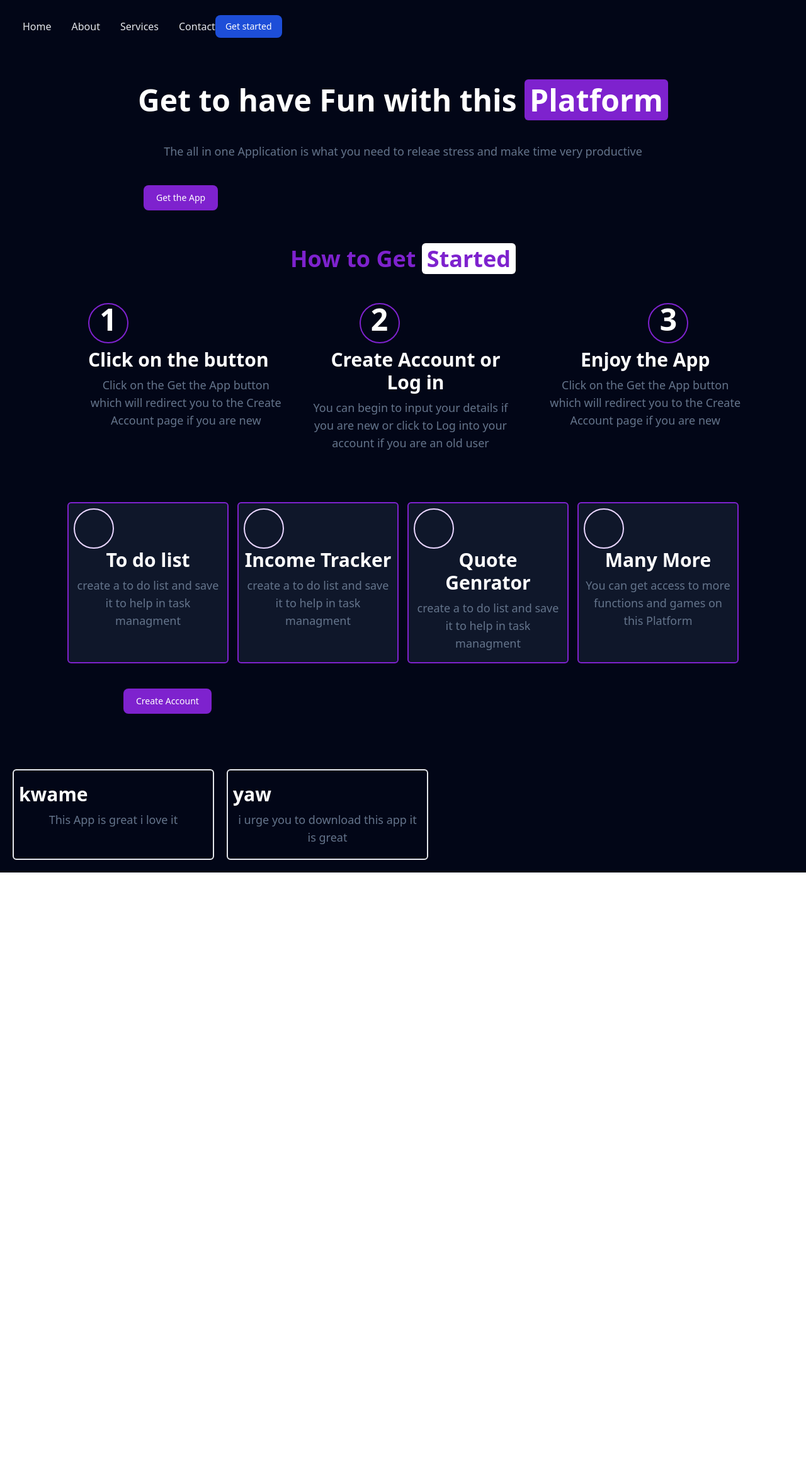
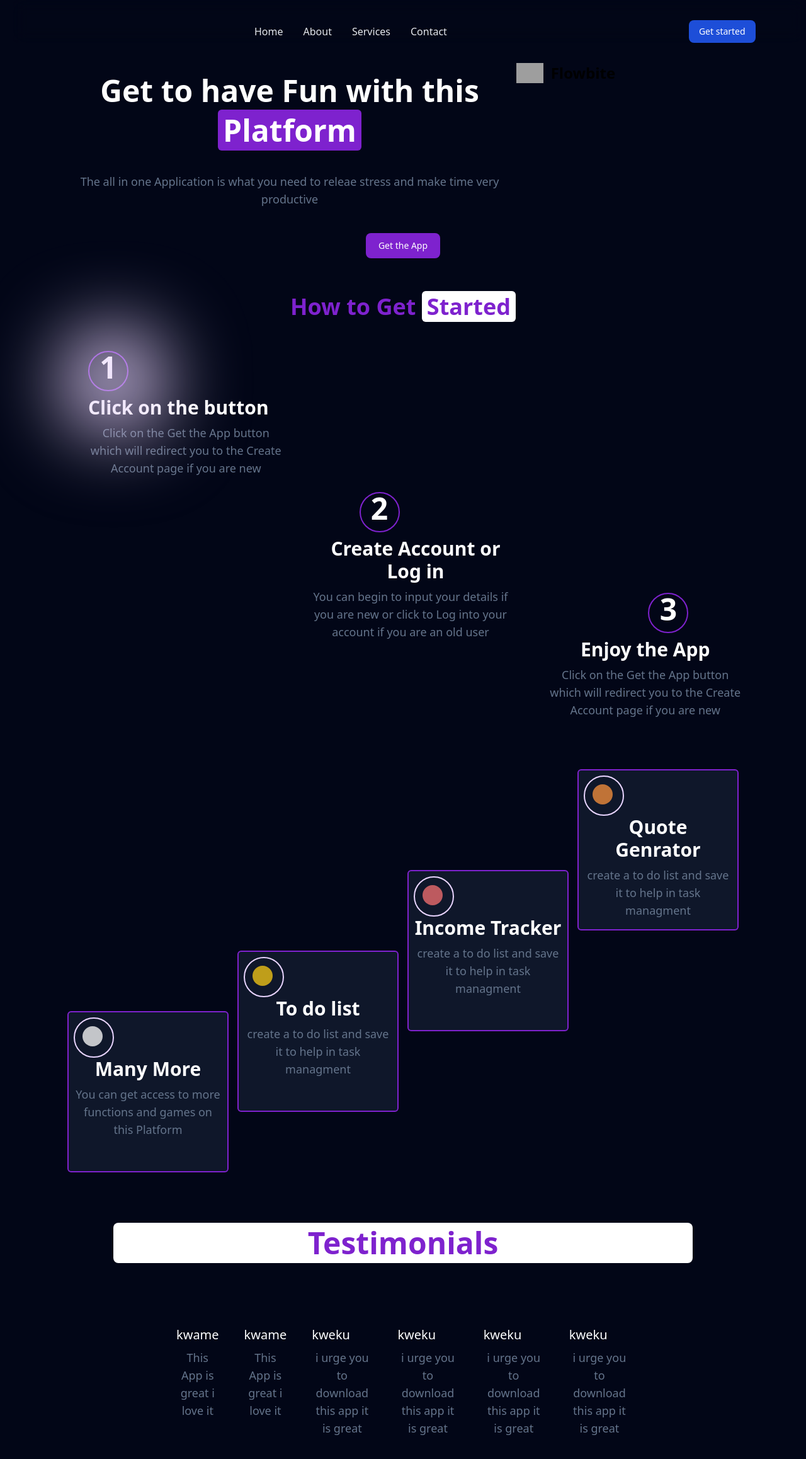
Before and after one commit to gyeduernest/second_vite_project, a React (Vite) app in the folder my-project/: page / in a window 1280 px wide. Shown: the top 2316 px of the page at 63% size. Before the commit the page ends 1385 px from the top, so only its background shows below. Built offline with nearby package versions, Linux system fonts and the light colour scheme; grey boxes are pictures that could not be loaded.

Commit message:
Mobile Navigation done but not complete

```diff
--- a/my-project/package.json
+++ b/my-project/package.json
@@ -14,7 +14,8 @@
     "flowbite-react": "^0.6.4",
     "react": "^18.2.0",
     "react-dom": "^18.2.0",
-    "react-router-dom": "6.4"
+    "react-router-dom": "6.4",
+    "react-spring": "^9.7.3"
   },
   "devDependencies": {
     "@types/react": "^18.2.15",
--- a/my-project/src/App.jsx
+++ b/my-project/src/App.jsx
@@ -1,7 +1,6 @@
 import React from "react"
-import NavBar from "./NavBar"
 import Home from "./pages/Home"
-import MyTestimony from "./Main_components/nested_comps"
+import DesktopNavBar from "./DesktopNav"
 
 
 function App() {
@@ -9,13 +8,13 @@ function App() {
   return (
     <>
     <div className="lg:p-5 bg-slate-950">
-      <div className="fixed z-50 top-2">
-    <NavBar/>
+      <div className="fixed z-50 top-0 backdrop-blur-md lg:w-full w-full">
+    <DesktopNavBar/>
       </div>
 
       <Home/>
 
-      <MyTestimony/>
+
 
 
 
--- a/my-project/src/Components.jsx
+++ b/my-project/src/Components.jsx
@@ -1,5 +1,5 @@
 import React from "react";
-import Card from "./Main_components/nested_comps";
+import Card from "./Main_components/Testimonials";
 
 export const PrimaryBtn = ({text}) => {
   return (
--- /dev/null
+++ b/my-project/src/DesktopNav.jsx
@@ -0,0 +1,39 @@
+import React from 'react'
+import MobileNav from './MobileNav'
+
+export default function DesktopNavBar() {
+  return (
+    <div>
+
+<nav class="bg-inherit   border-gray-200 dark:bg-gray-900 top-0">
+  <div class="max-w-screen-xl flex flex-wrap items-center justify-between mx-auto p-4">
+      {/* This is the mobile Nv functional component */}
+    <MobileNav/>
+  </div>
+  <div class="flex md:order-2">
+
+
+  <div class="items-center justify-between hidden w-full md:flex md:w-auto md:order-1 lg:pl-96" id="navbar-cta">
+    <ul className="lg:mr-96 flex flex-col font-medium p-4 md:p-0 mt-4 border border-gray-100 rounded-lg bg-inherit md:flex-row md:space-x-8 md:mt-0 md:border-0 md:bg-inherit dark:bg-gray-800 md:dark:bg-gray-900 dark:border-gray-700">
+
+      <li>
+        <a href="#" class="block py-2 pl-3 pr-4 text-white bg-blue-700 rounded md:bg-transparent md:text-gray-200 md:p-0 md:dark:text-blue-500" aria-current="page">Home</a>
+      </li>
+      <li>
+        <a href="#" class="block py-2 pl-3 pr-4 md:text-gray-200 rounded hover:bg-gray-100 md:hover:bg-transparent md:hover:text-blue-700 md:p-0 md:dark:hover:text-blue-500 dark:text-white dark:hover:bg-gray-700 dark:hover:text-white md:dark:hover:bg-transparent dark:border-gray-700">About</a>
+      </li>
+      <li>
+        <a href="#" class="block py-2 pl-3 pr-4 md:text-gray-200 rounded hover:bg-gray-100 md:hover:bg-transparent md:hover:text-blue-700 md:p-0 md:dark:hover:text-blue-500 dark:text-white dark:hover:bg-gray-700 dark:hover:text-white md:dark:hover:bg-transparent dark:border-gray-700">Services</a>
+      </li>
+      <li>
+        <a href="#" class="block py-2 pl-3 pr-4 md:text-gray-200 rounded hover:bg-gray-100 md:hover:bg-transparent md:hover:text-blue-700 md:p-0 md:dark:hover:text-blue-500 dark:text-white dark:hover:bg-gray-700 dark:hover:text-white md:dark:hover:bg-transparent dark:border-gray-700">Contact</a>
+      </li>
+    </ul>
+      <button type="button" className=" sm:block md:block lg:block hidden text-white bg-blue-700 hover:bg-blue-800 focus:ring-4 focus:outline-none focus:ring-blue-300 font-medium rounded-lg text-sm px-4 py-2 text-center mr-3 md:mr-0 dark:bg-blue-600 dark:hover:bg-blue-700 dark:focus:ring-blue-800">Get started</button>
+  </div>
+  </div>
+</nav>
+
+    </div>
+  )
+}
--- /dev/null
+++ b/my-project/src/Main_components/Testimonials.jsx
@@ -0,0 +1,38 @@
+import React from 'react'
+
+export default function MyTestimony(props) {
+  const speech = [
+    {id: 1, name:"kwame", post:"This App is great i love it"  },
+    {id: 2, name:"kwame", post:"This App is great i love it" },
+    {id: 3, name:"kweku" , post:"i urge you to download this app it is great"},
+    {id: 4, name:"kweku" , post:"i urge you to download this app it is great"},
+    {id: 5, name:"kweku" , post:"i urge you to download this app it is great"},
+    {id: 6, name:"kweku" , post:"i urge you to download this app it is great"}
+                ];
+
+    const Card = speech.map((props) => (
+
+      <div key={props.id} className=" h-40  rounded-lg p-5 ">
+
+        <div><h5 className='text-white'>{props.name}</h5></div>
+        <div><p>{props.post}</p></div>
+
+      </div>
+
+
+
+    ));
+  return (
+
+    <div className="lg:flex lg:px-20 grid-cols-3">
+      {Card}
+    </div>
+
+
+
+
+
+
+
+  );
+}
--- a/my-project/src/Main_components/nested_comps.jsx
+++ /dev/null
@@ -1,34 +0,0 @@
-import React from 'react'
-
-export default function MyTestimony(props) {
-  const speech = [
-    {id: 1, name:"kwame", post:"This App is great i love it" },
-    {id:2, name:"yaw" , post:"i urge you to download this app it is great"}
-                ];
-
-    const Card = speech.map((props) => (
-
-      <div key={props.id} className="Card">
-
-        <div><h4 className='text-white'>{props.name}</h4></div>
-        <div><p>{props.post}</p></div>
-
-      </div>
-
-
-
-    ));
-  return (
-
-    <div className=" lg:flex gap-5">
-      {Card}
-    </div>
-
-
-
-
-
-
-
-  );
-}
--- /dev/null
+++ b/my-project/src/MobileNav.jsx
@@ -0,0 +1,36 @@
+import React from "react";
+import { useState } from "react";
+
+const MobileMenu = () => {
+  const [OpenMenu , setOpenMenu] = useState (false);
+  const toggleMenu = () => {
+    setOpenMenu(!OpenMenu);
+  };
+
+  return (
+    <div className="">
+      <button className="MobileMenu" onClick={toggleMenu}>
+      <svg class="w-5 h-5" aria-hidden="true" xmlns="http://www.w3.org/2000/svg" fill="none" viewBox="0 0 17 14">
+            <path stroke="currentColor" stroke-linecap="round" stroke-linejoin="round" stroke-width="2" d="M1 1h15M1 7h15M1 13h15"/>
+        </svg>
+      </button>
+
+      <div className={`sm:hidden   ${OpenMenu ?  'false' : 'hidden'}`}>
+      <nav ClassName="z-50 h-screen">
+          <ul className='text-center text-white h-screen p-36'>
+            <li><h5>Home</h5></li>
+          </ul>
+        </nav>
+
+
+
+
+      </div>
+
+    </div>
+
+
+   );
+}
+
+export default MobileMenu;
--- a/my-project/src/NavBar.jsx
+++ /dev/null
@@ -1,43 +0,0 @@
-import React from 'react'
-
-export default function NavBar() {
-  return (
-    <div>
-
-<nav class="bg-inherit  border-gray-200 dark:bg-gray-900">
-  <div class="max-w-screen-xl flex flex-wrap items-center justify-between mx-auto p-4">
-  {/* <a href="https://flowbite.com/" class="flex items-center">
-      <img src="" class="h-8 mr-3" alt="Flowbite Logo" />
-      <span class="self-center text-2xl font-semibold whitespace-nowrap dark:text-white">Flowbite</span>
-  </a> */}
-  <div class="flex md:order-2">
-      <button type="button" class="text-white bg-blue-700 hover:bg-blue-800 focus:ring-4 focus:outline-none focus:ring-blue-300 font-medium rounded-lg text-sm px-4 py-2 text-center mr-3 md:mr-0 dark:bg-blue-600 dark:hover:bg-blue-700 dark:focus:ring-blue-800">Get started</button>
-      <button data-collapse-toggle="navbar-cta" type="button" class="inline-flex items-center p-2 w-10 h-10 justify-center text-sm text-gray-500 rounded-lg md:hidden hover:bg-gray-100 focus:outline-none focus:ring-2 focus:ring-gray-200 dark:text-gray-400 dark:hover:bg-gray-700 dark:focus:ring-gray-600" aria-controls="navbar-cta" aria-expanded="false">
-        <span class="sr-only">Open main menu</span>
-        <svg class="w-5 h-5" aria-hidden="true" xmlns="http://www.w3.org/2000/svg" fill="none" viewBox="0 0 17 14">
-            <path stroke="currentColor" stroke-linecap="round" stroke-linejoin="round" stroke-width="2" d="M1 1h15M1 7h15M1 13h15"/>
-        </svg>
-    </button>
-  </div>
-  <div class="items-center justify-between hidden w-full md:flex md:w-auto md:order-1" id="navbar-cta">
-    <ul class="flex flex-col font-medium p-4 md:p-0 mt-4 border border-gray-100 rounded-lg bg-inherit md:flex-row md:space-x-8 md:mt-0 md:border-0 md:bg-inherit dark:bg-gray-800 md:dark:bg-gray-900 dark:border-gray-700">
-      <li>
-        <a href="#" class="block py-2 pl-3 pr-4 text-white bg-blue-700 rounded md:bg-transparent md:text-gray-200 md:p-0 md:dark:text-blue-500" aria-current="page">Home</a>
-      </li>
-      <li>
-        <a href="#" class="block py-2 pl-3 pr-4 md:text-gray-200 rounded hover:bg-gray-100 md:hover:bg-transparent md:hover:text-blue-700 md:p-0 md:dark:hover:text-blue-500 dark:text-white dark:hover:bg-gray-700 dark:hover:text-white md:dark:hover:bg-transparent dark:border-gray-700">About</a>
-      </li>
-      <li>
-        <a href="#" class="block py-2 pl-3 pr-4 md:text-gray-200 rounded hover:bg-gray-100 md:hover:bg-transparent md:hover:text-blue-700 md:p-0 md:dark:hover:text-blue-500 dark:text-white dark:hover:bg-gray-700 dark:hover:text-white md:dark:hover:bg-transparent dark:border-gray-700">Services</a>
-      </li>
-      <li>
-        <a href="#" class="block py-2 pl-3 pr-4 md:text-gray-200 rounded hover:bg-gray-100 md:hover:bg-transparent md:hover:text-blue-700 md:p-0 md:dark:hover:text-blue-500 dark:text-white dark:hover:bg-gray-700 dark:hover:text-white md:dark:hover:bg-transparent dark:border-gray-700">Contact</a>
-      </li>
-    </ul>
-  </div>
-  </div>
-</nav>
-
-    </div>
-  )
-}
--- a/my-project/src/index.css
+++ b/my-project/src/index.css
@@ -40,13 +40,15 @@
   h4{
     @apply text-3xl font-extrabold dark:text-white mb-2
   }
+  h5{
+    @apply text-xl font-medium dark:text-white mb-2
+  }
   p{
     @apply text-slate-500 dark:text-gray-400 text-lg text-center
   }
 
 }
 
-
-.Card{
-  @apply  w-80 rounded-md border-2 py-5 px-2
+.MobileMenu{
+  @apply inline-flex items-center p-2 w-10 h-10 justify-center text-sm text-gray-500 rounded-lg md:hidden hover:bg-gray-100 focus:outline-none focus:ring-2 bg-gray-200 dark:text-gray-400 dark:hover:bg-gray-700 dark:focus:ring-gray-600
 }
--- a/my-project/src/pages/Home.jsx
+++ b/my-project/src/pages/Home.jsx
@@ -1,14 +1,29 @@
 import React from 'react'
 import { PrimaryBtn, SecondaryBtn } from '../Components'
+import MyTestimony from '../Main_components/Testimonials'
 
 
 export default function Home() {
   return (
 
 <div className='py-20 lg:px-20 px-5'>
-        <h2 className='text-white p-5 text-center'>Get to have Fun with this <span className='rounded-md px-2 py-0 leading-relaxed bg-purple-700 '>Platform</span></h2>
-        <p className='px-3 text-center mb-10'>The all in one Application is what you need to releae stress and make time very productive</p>
-        <div className='ml-32'>
+        <div className='lg:flex'>
+          <div className='lg:w-2/3 '>
+          <h2 className='text-white p-5 text-center'>Get to have Fun with this <span className='rounded-md px-2 py-0 leading-relaxed bg-purple-700 '>Platform</span>
+          </h2>
+        <p className='px-3 text-center mb-10'>The all in one Application is what you need to releae stress and make time very productive
+        </p>
+          </div>
+          <div>
+      <a href="#" class="flex items-center">
+        <img src="https://flowbite.com/docs/images/logo.svg" class="h-8 mr-3" alt="Flowbite Logo" />
+        <span class="self-center text-2xl font-semibold whitespace-nowrap dark:text-white">Flowbite</span>
+    </a>
+          </div>
+
+        </div>
+
+        <div className='lg:justify-center lg:items-center lg:w-full lg:mx-auto lg:flex mx-auto flex justify-center items-center'>
         <SecondaryBtn text="Get the App"/>
         </div>
 
@@ -16,35 +31,51 @@ export default function Home() {
          <h3 className='text-purple-700'>How to Get <span className='leading-relaxed px-2 rounded-md bg-white'> Started</span></h3>
       </div>
 
+        <div className='w-40 rounded-full h-40 bg-purple-200  shadow-2xl blur-3xl z-0 fixed justify-center'>
+
+        </div>
 
   <div className='grid-cols-3 lg:flex mt-10  mb-10'>
         <div className='ml-10 mb-10'> <h2 className='text-center w-16 h-16 rounded-full border-2 border-purple-700 hover:bg-purple-700 text-white '>1</h2>
         <h4 className='text-white '>Click on the button</h4>
         <p className='text-center'>Click on the Get the App button which will redirect you to the Create Account page if you are new</p>
         </div>
-        <div className='ml-10 mb-10'> <h2 className='ml-20 text-center w-16 h-16 rounded-full border-2 border-purple-700 hover:bg-purple-700 text-white '>2</h2>
+        <div className='ml-10 mb-10 lg:mt-56'> <h2 className='ml-20 text-center w-16 h-16 rounded-full border-2 border-purple-700 hover:bg-purple-700 text-white '>2</h2>
         <h4 className='text-white  text-center px-5'>Create Account or Log in</h4>
         <p className='text-center mr-4'>You can begin to input your details if you are new or click to Log into your account if you are an old user</p>
         </div>
-        <div className='ml-10 mb-10'> <h2 className='ml-40 text-center w-16 h-16 rounded-full border-2 border-purple-700 hover:bg-purple-700 text-white '>3</h2>
-        <h4 className='text-white text-center'>Enjoy the App</h4>
+        <div className='ml-10 mb-10 lg:mt-96'> <h2 className='ml-40 text-center w-16 h-16 rounded-full border-2 border-purple-700 hover:bg-purple-700 text-white '>3</h2>
+        <h4 className='text-white text-center '>Enjoy the App</h4>
         <p className='text-center'>Click on the Get the App button which will redirect you to the Create Account page if you are new</p>
         </div>
 
   </div>
 
   <div className="lg:flex lg:grid-cols-4 ">
+        <div className=" lg:mt-96 w-64 rounded-md p-2  h-64 mx-auto mb-10 border-2 border-purple-700 bg-slate-900 lg:mb-20">
+          <div className='w-16 h-16 rounded-full border-2 border-purple-200 p-3'>
+          <span class="h-8 w-8 animate-pulse absolute inline-flex   rounded-full bg-white opacity-75"></span>
 
-        <div className=" w-64 rounded-md p-2  h-64 mx-auto mb-10 border-2 border-purple-700 bg-slate-900">
-          <div className='w-16 h-16 rounded-full border-2 border-purple-200'>
+          </div>
+          <div><h4 className='text-center text-white'>Many More</h4>
+          <p className='text-center'>You can get access to more functions and games on this Platform</p></div>
+
+        </div>
+
+        <div className="lg:mt-72 w-64 rounded-md p-2  h-64 mx-auto mb-10 border-2 border-purple-700 bg-slate-900">
+          <div className='w-16 h-16 rounded-full border-2 border-purple-200 p-3'>
+          <span class="h-8 w-8 animate-pulse absolute inline-flex   rounded-full bg-yellow-400 opacity-75"></span>
+
 
           </div>
           <div><h4 className='text-center text-white'>To do list</h4>
           <p className='text-center'>create a to do list and save it to help in task managment</p></div>
 
         </div>
-        <div className=" w-64 rounded-md p-2  h-64 mx-auto mb-10 border-2 border-purple-700 bg-slate-900">
-          <div className='w-16 h-16 rounded-full border-2 border-purple-200'>
+        <div className="lg:mt-40 w-64 rounded-md p-2  h-64 mx-auto mb-10 border-2 border-purple-700 bg-slate-900">
+          <div className='w-16 h-16 rounded-full border-2 border-purple-200 p-3'>
+          <span class="h-8 w-8 animate-pulse absolute inline-flex   rounded-full bg-red-400 opacity-75"></span>
+
 
           </div>
           <div><h4 className='text-center text-white'>Income Tracker</h4>
@@ -52,25 +83,30 @@ export default function Home() {
 
         </div>
         <div className=" w-64 rounded-md p-2  h-64 mx-auto mb-10 border-2 border-purple-700 bg-slate-900">
-          <div className='w-16 h-16 rounded-full border-2 border-purple-200'>
+          <div className='w-16 h-16 rounded-full border-2 border-purple-200 p-3'>
+          <span class="h-8 w-8 animate-pulse absolute inline-flex   rounded-full bg-orange-400 opacity-75"></span>
+
 
           </div>
-          <div><h4 className='text-center text-white'>Quote Genrator</h4>
+          <div><h4 className='text-center text-white '>Quote Genrator</h4>
           <p className='text-center'>create a to do list and save it to help in task managment</p></div>
-
-        </div>
-        <div className=" w-64 rounded-md p-2  h-64 mx-auto mb-10 border-2 border-purple-700 bg-slate-900">
-          <div className='w-16 h-16 rounded-full border-2 border-purple-200'>
-
-          </div>
-          <div><h4 className='text-center text-white'>Many More</h4>
-          <p className='text-center'>You can get access to more functions and games on this Platform</p></div>
 
         </div>
 
 
   </div>
-        <div className=" w-full ml-24 "><SecondaryBtn text="Create Account"/></div>
+
+
+
+        <div className="w-full lg:px-20 md:px-20 lg:mb-20 mb-10 ">
+          <div className='lg:mb-20 mb-10'><h2 className='px-5 py-2 rounded-lg text-purple-700 bg-white text-center'> Testimonials</h2></div>
+          <div className='grid-col-3'>
+          <MyTestimony  />
+          </div>
+
+
+
+        </div>
 
 
 
```
Also changed, not shown: 1 other file (tests, documents, lock files or other folders).
